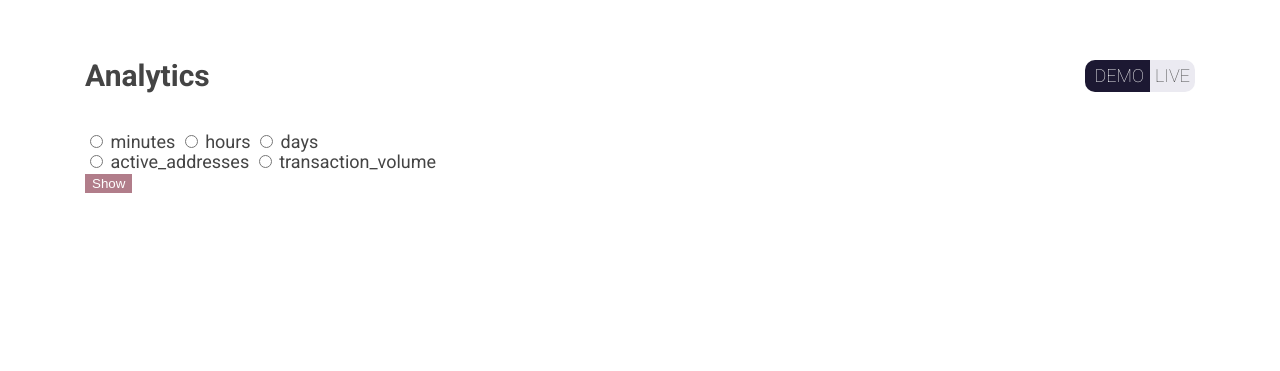
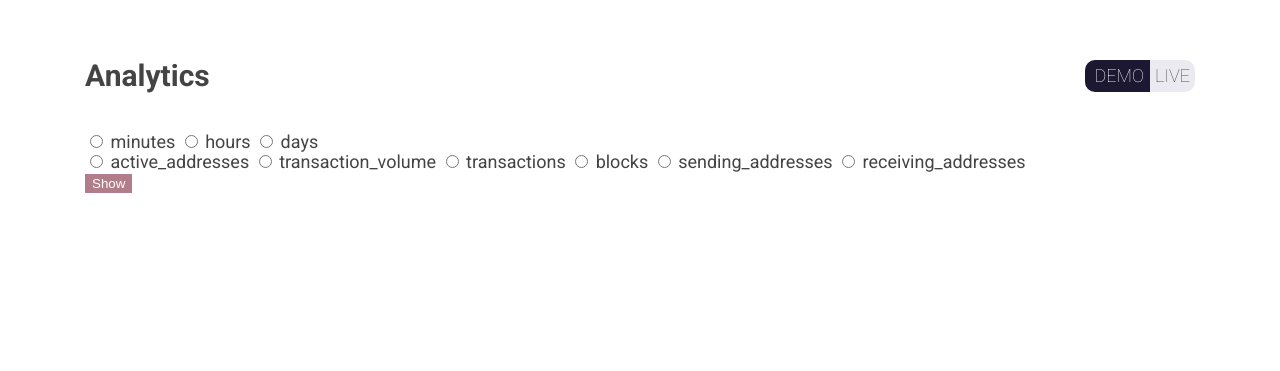
Before and after one commit to likelib-analytics/client, a Flask app: page /analytics in a window 1280 px wide. Shown: the part 85-456 px from the top of the page. Run offline with Flask 2, Linux system fonts and the light colour scheme; some libraries are stand-ins or nearby versions.

Commit message:
Add 6 metrics, fix timestamps, add plaindate

```diff
--- a/app.py
+++ b/app.py
@@ -13,7 +13,7 @@ def timestamp_difference(current, timestamp):
     difference = current - datetime.datetime.strptime(timestamp, app.config['DATETIME_FORMAT'])
     difference = difference.total_seconds()
     if difference < 60:
-        return difference + ' sec'
+        return str(int(difference)) + ' sec'
     elif difference < 3600:
         return str(int(round(difference/ 60))) + ' min'
     elif difference < 86400:
@@ -29,8 +29,10 @@ def get_explorer_data():
     transactions = r.get(app.config['EXPLORER_API_URL']+'_transactions?limit='+str(app.config['EXPLORER_ITEM_LIMIT'])).json()
     blocks = r.get(app.config['EXPLORER_API_URL']+'_blocks?limit='+str(app.config['EXPLORER_ITEM_LIMIT'])).json()
     for tn in transactions:
+        tn['plain_date'] = tn['dt']
         tn['dt'] = timestamp_difference(current, tn['dt'])
     for block in blocks:
+        block['plain_date'] = block['dt']
         block['dt'] = timestamp_difference(current, block['dt'])
     data = {
         'blocks' : blocks,
@@ -127,12 +129,12 @@ def search():
 def metrics():
     #from_timestamp = request.args.get('from_timestamp', default = '', type = str);
     #to_timestamp = request.args.get('to_timestamp', default = '', type = str);
-    interval = request.args.get('interval', default = '1h', type = str);
-    metric_name = request.args.get('metric_name', default = 'transaction_volume', type = str);
-    mode = request.args.get('mode', default = 'live', type = str);
+    interval = request.args.get('interval', default = '1h', type = str)
+    metric_name = request.args.get('metric_name', default = 'transaction_volume', type = str)
+    mode = request.args.get('mode', default = 'live', type = str)
     call_address = app.config['CHARTS_API_URL'] + '_metric?'
-    call_address += 'from_timestamp=2020-07-20T00:00:00'
-    call_address += '&to_timestamp=2020-07-24T00:00:00'
+    call_address += 'from_timestamp=2020-07-23 00:00:00'
+    call_address += f'&to_timestamp={datetime.datetime.now().strftime("%Y-%m-%d %H:%M:%S")}'
     call_address += '&interval=' + interval
     call_address += '&metric_name=' + metric_name
     call_address += '&mode=' + mode
--- a/templates/analytics.html
+++ b/templates/analytics.html
@@ -44,6 +44,22 @@
 				<input type = "radio" name = "metric_name" value = "transaction_volume" />
 				<span>transaction_volume</span>
 			</label>
+			<label>
+				<input type = "radio" name = "metric_name" value = "transactions" />
+				<span>transactions</span>
+			</label>
+			<label>
+				<input type = "radio" name = "metric_name" value = "blocks" />
+				<span>blocks</span>
+			</label>
+			<label>
+				<input type = "radio" name = "metric_name" value = "sending_addresses" />
+				<span>sending_addresses</span>
+			</label>
+			<label>
+				<input type = "radio" name = "metric_name" value = "receiving_addresses" />
+				<span>receiving_addresses</span>
+			</label>
 		</div>
 
 	</div>
--- a/templates/explorer.html
+++ b/templates/explorer.html
@@ -29,9 +29,8 @@
 							</div>
 							<div class = "topitem_center">
 								<p>
-									132
+									{{ data['blocks'][0]['plain_date'] }}
 								</p>
-								<span class = "little">Transactions</span>
 							</div>
 							<div class = "topitem_right">
 								<div class = "purple">
@@ -65,8 +64,7 @@
 							</div>
 							<div class = "instance_listitem_center">
 								<span>
-									132
-									<span class = "little">Transactions</span>
+									{{ block_item['plain_date'] }}
 								</span>
 							</div>
 							<div class = "instance_listitem_right">
```
